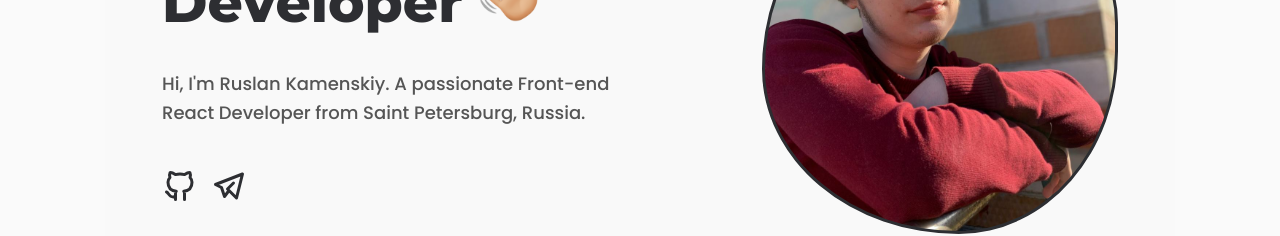
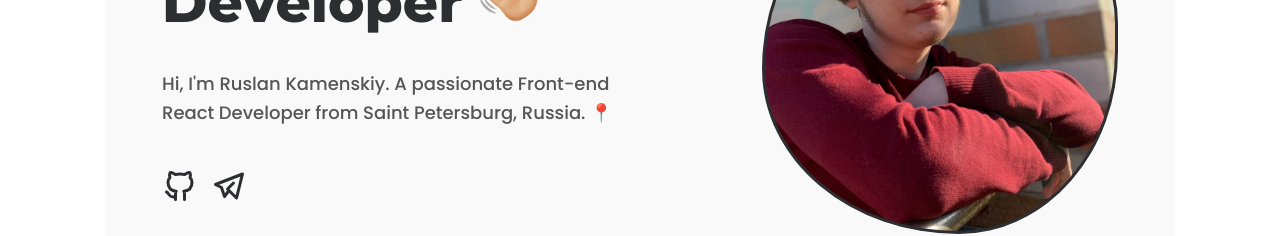
Before and after one commit to ruslannn199/portfolio, a React (Vite) app: page / in a window 1280 px wide. Shown: the part 369-605 px from the top of the page. Built offline with nearby package versions, Linux system fonts and the light colour scheme; a web font is replaced by a local one.

Commit message:
fix(components): fix minor issues

```diff
--- a/src/components/Hero/index.tsx
+++ b/src/components/Hero/index.tsx
@@ -13,7 +13,7 @@ const Hero: React.FC = () => {
                 Front-End&nbsp;React Developer <img className="hero__hand" src={WavingHand} alt="waving" />
               </h1>
               <h2 className="hero__subtitle">
-                Hi, I'm Ruslan Kamenskiy. A passionate Front-end React Developer from Saint Petersburg, Russia.
+                Hi, I'm Ruslan Kamenskiy. A passionate Front-end React Developer from Saint Petersburg, Russia. 📍
               </h2>
               <div className="hero__links">
                 <a
--- a/src/styles/abstract/mixins.less
+++ b/src/styles/abstract/mixins.less
@@ -1,7 +1,7 @@
 @justify: center;
 @align: center;
 @dir: row;
-@wrap: wrap;
+@wrap: nowrap;
 
 .flex {
   display: flex;
--- a/src/styles/abstract/variables.less
+++ b/src/styles/abstract/variables.less
@@ -1,4 +1,4 @@
-@background-color: #fafafa;
+@background-color: #fff;
 @background-color-darker: #f9f9f9;
 @title-color: #262626;
 @subtitle-color: #2563eb;
--- a/src/styles/components/hero.less
+++ b/src/styles/components/hero.less
@@ -16,10 +16,6 @@
     gap: 10rem;
     position: relative;
     margin-top: 10rem;
-
-    @media @laptop-view {
-      margin-top: 6rem;
-    }
 
     @media @tablet-view {
       flex-direction: column;
@@ -55,7 +51,7 @@
     color: @black-shade;
     margin: 2rem 0;
 
-    @media @landscape-view {
+    @media @portrait-view {
       font-size: 4rem;
     }
   }
@@ -76,7 +72,7 @@
     width: 6rem;
     height: 6rem;
 
-    @media @landscape-view {
+    @media @portrait-view {
       width: 4.5rem;
       height: 4.5rem;
     }
@@ -118,7 +114,7 @@
     transition: all 1s ease-in-out;
     width: 35rem;
 
-    @media @landscape-view {
+    @media @portrait-view {
       width: 28rem;
       height: 28rem;
     }
```
